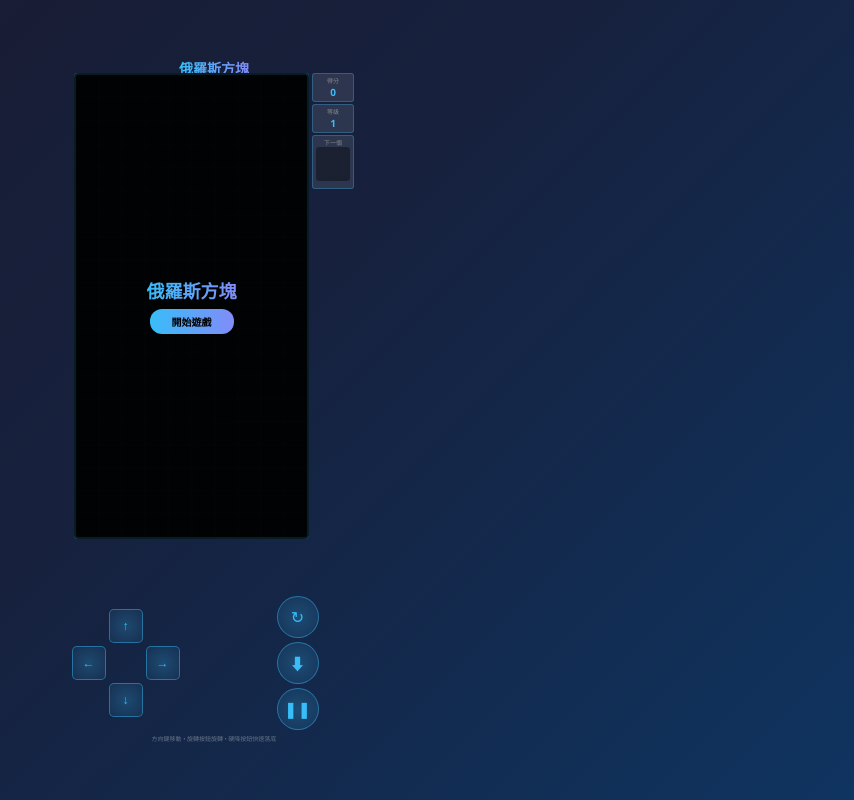
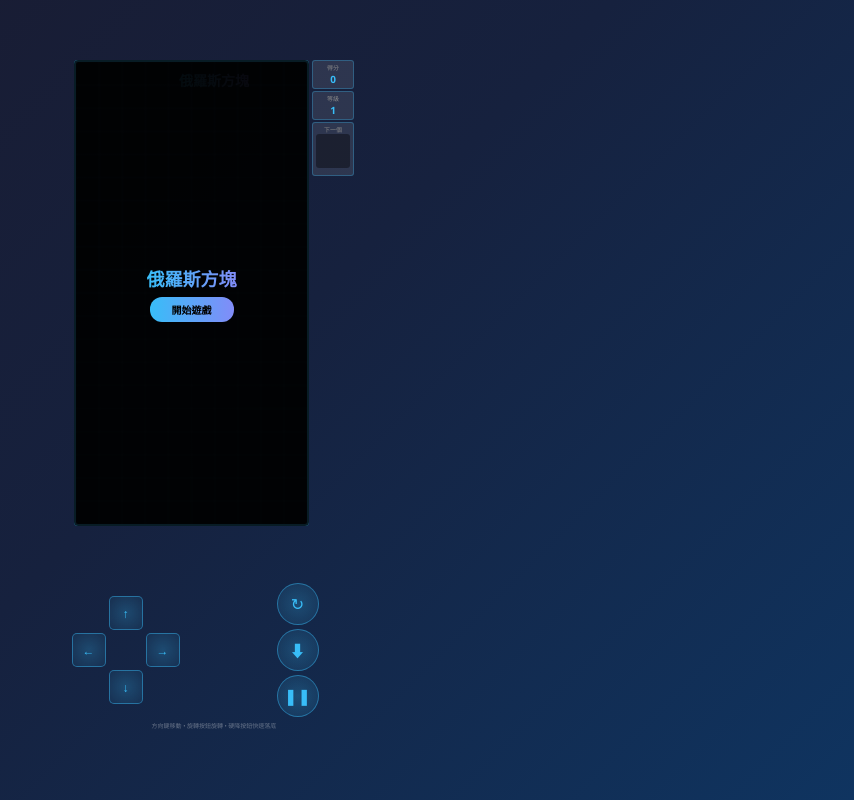
Before and after one commit to ken0953-coder/Test-Game, a website: page index.html in a window 1280 px wide. Shown: the whole page, without its empty margins (426-1280 px from the left). Drawn offline with Linux system fonts and the light colour scheme.

Commit message:
UI: 面板向上移5格

```diff
--- a/index.html
+++ b/index.html
@@ -36,7 +36,7 @@
         }
         .game-header { text-align: center; color: #fff; }
         .game-title { font-size: 14px; font-weight: bold; background: linear-gradient(90deg, #38bdf8, #818cf8); -webkit-background-clip: text; -webkit-text-fill-color: transparent; text-align: center; }
-        .game-container { display: flex; gap: 3px; align-items: flex-start; width: 100%; max-width: 280px; margin-top: -5px; position: relative; }
+        .game-container { display: flex; gap: 3px; align-items: flex-start; width: 100%; max-width: 280px; margin-top: -30px; position: relative; }
         .game-board { position: relative; flex: 1; min-width: 0; }
         canvas#gameCanvas { display: block; width: 100%; background: rgba(0, 0, 0, 0.6); border: 2px solid #38bdf8; border-radius: 4px; }
         .side-panel { display: flex; flex-direction: column; gap: 2px; color: #fff; min-width: 42px; margin-top: 0px; justify-content: space-between; height: 100%; }
```
